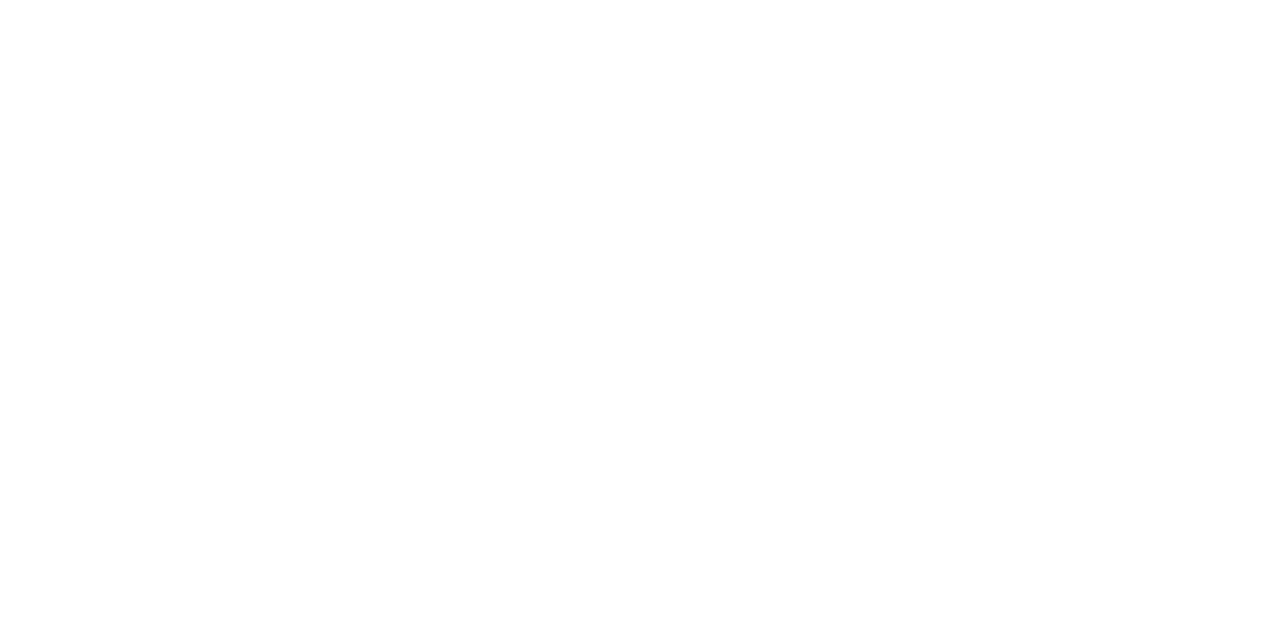
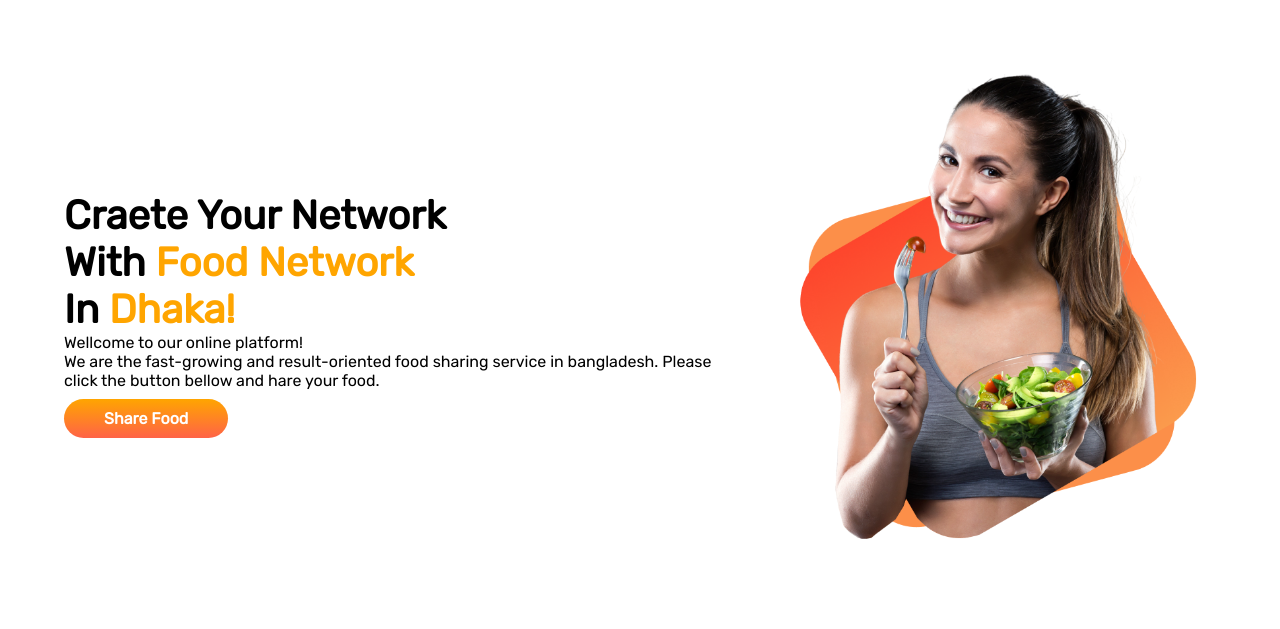
Before and after one commit to naimsiddiquibd/food-network, a plain HTML site: page index.html in a window 1280 px wide. Drawn offline with Linux system fonts and the light colour scheme.

Commit message:
1st section added

```diff
--- a/index.html
+++ b/index.html
@@ -4,7 +4,35 @@
     <meta charset="UTF-8" />
     <meta name="viewport" content="width=device-width, initial-scale=1.0" />
     <title>Food Network</title>
+    <link rel="preconnect" href="https://fonts.googleapis.com" />
+    <link rel="preconnect" href="https://fonts.gstatic.com" crossorigin />
+    <link
+      href="https://fonts.googleapis.com/css2?family=Rubik&display=swap"
+      rel="stylesheet"
+    />
     <link rel="stylesheet" href="style.css" />
   </head>
-  <body></body>
+  <body>
+    <!-- ======= Header ======= -->
+
+    <!-- End Header -->
+
+    <section class="flex-container">
+      <div class="first-half-width">
+        <h1>Craete Your Network</h1>
+        <h1>With <span>Food Network</span></h1>
+        <h1>In <span>Dhaka!</span></h1>
+        <p>Wellcome to our online platform!</p>
+        <p>
+          We are the fast-growing and result-oriented food sharing service in
+          bangladesh. Please click the button bellow and hare your food.
+        </p>
+        <br />
+        <a class="button" target="_blank" href="#">Share Food</a>
+      </div>
+      <div class="second-half-width">
+        <img src="images/picture1.png" />
+      </div>
+    </section>
+  </body>
 </html>
--- a/style.css
+++ b/style.css
@@ -0,0 +1,69 @@
+* {
+  padding: 0;
+  margin: 0;
+  text-decoration: none;
+  list-style: none;
+  box-sizing: border-box;
+}
+body {
+  font-family: "Rubik", sans-serif;
+}
+
+nav {
+  background: orange;
+  height: 70px;
+  width: 100%;
+}
+label.logo {
+  color: white;
+  font-size: 35px;
+  line-height: 80px;
+  padding: 0 80px;
+  font-weight: bold;
+}
+
+nav ul {
+  float: right;
+  margin-right: 5%;
+}
+
+nav ul li {
+  display: inline-block;
+  line-height: 80px;
+  margin: 0 5px;
+}
+
+nav ul li a {
+  color: white;
+  font-size: 16px;
+  text-transform: uppercase;
+}
+h1 {
+  font-size: 40px;
+}
+.flex-container {
+  display: flex;
+}
+.first-half-width {
+  width: 65%;
+  padding-left: 5%;
+  padding-top: 15%;
+}
+.second-half-width {
+  width: 50%;
+  padding: 5%;
+}
+.second-half-width img {
+  width: 100%;
+}
+.button {
+  text-decoration: none;
+  background-image: linear-gradient(orange, tomato);
+  padding: 10px 40px;
+  color: white;
+  font-weight: 700;
+  border-radius: 25px;
+}
+span {
+  color: orange;
+}
```
Also changed, not shown: images/picture1.png (added).
